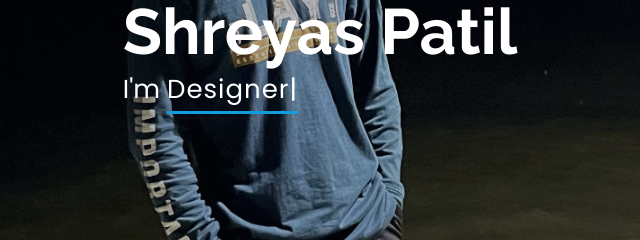
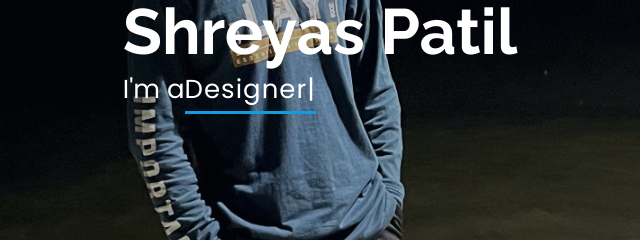
Before and after one commit to shreyas3113/portfolio, a plain HTML site: page index.html in a window 1280 px wide. Shown: the part 319-559 px from the top of the page, 320-960 px from the left. Drawn offline with nearby package versions, Linux system fonts and the light colour scheme; files whose address does not match are found by name; a web font is replaced by a local one.

Commit message:
index.html

```diff
--- a/index.html
+++ b/index.html
@@ -74,7 +74,7 @@
   <section id="hero" class="d-flex flex-column justify-content-center align-items-center">
     <div class="hero-container" data-aos="fade-in">
       <h1>Shreyas Patil</h1>
-      <p>I'm <span class="typed" data-typed-items="Developer,Designer,Freelancer,"></span></p>
+      <p>I'm a<span class="typed" data-typed-items="Developer,Designer,Freelancer,"></span></p>
     </div>
   </section><!-- End Hero -->
 
```
